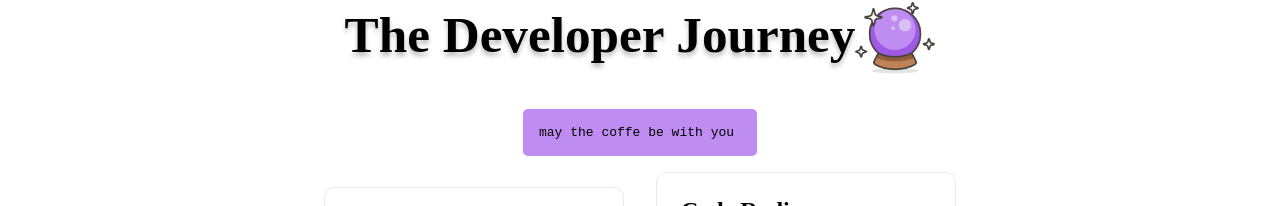
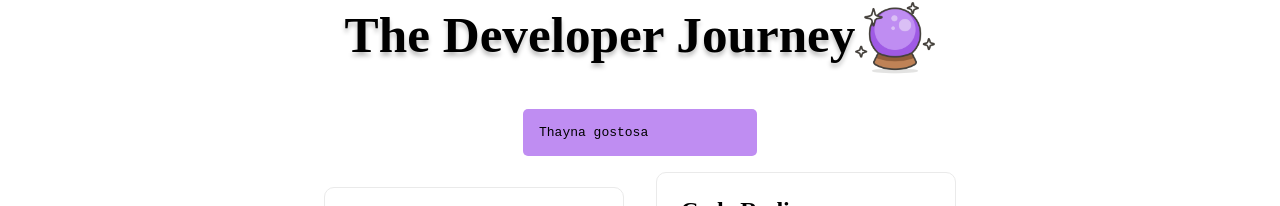
Before and after one commit to joaopedro-dev/this-is-the-way, a Next.js app: page / in a window 1280 px wide. Shown: the part 284-490 px from the top of the page. Built offline with nearby package versions, Linux system fonts and the light colour scheme; a web font is replaced by a local one.

Commit message:
alteracao teste

```diff
--- a/src/components/header.js
+++ b/src/components/header.js
@@ -7,7 +7,7 @@ function Header(){
           <h1 className={styles.title}>
             The Developer Journey <img className={styles.logo} src="crystal.png"/>
           </h1>
-          <code className={styles.code}>may the coffe be with you</code>
+          <code className={styles.code}>Thayna gostosa</code>
         </div>
       </div>
     )
--- a/styles/components/header.module.css
+++ b/styles/components/header.module.css
@@ -26,6 +26,7 @@
     display: flex;
     align-items: center;
     align-self: center;
+    align-content: center;
     text-align: center;
     align-content: center;
     background: #bf8df2;
```
